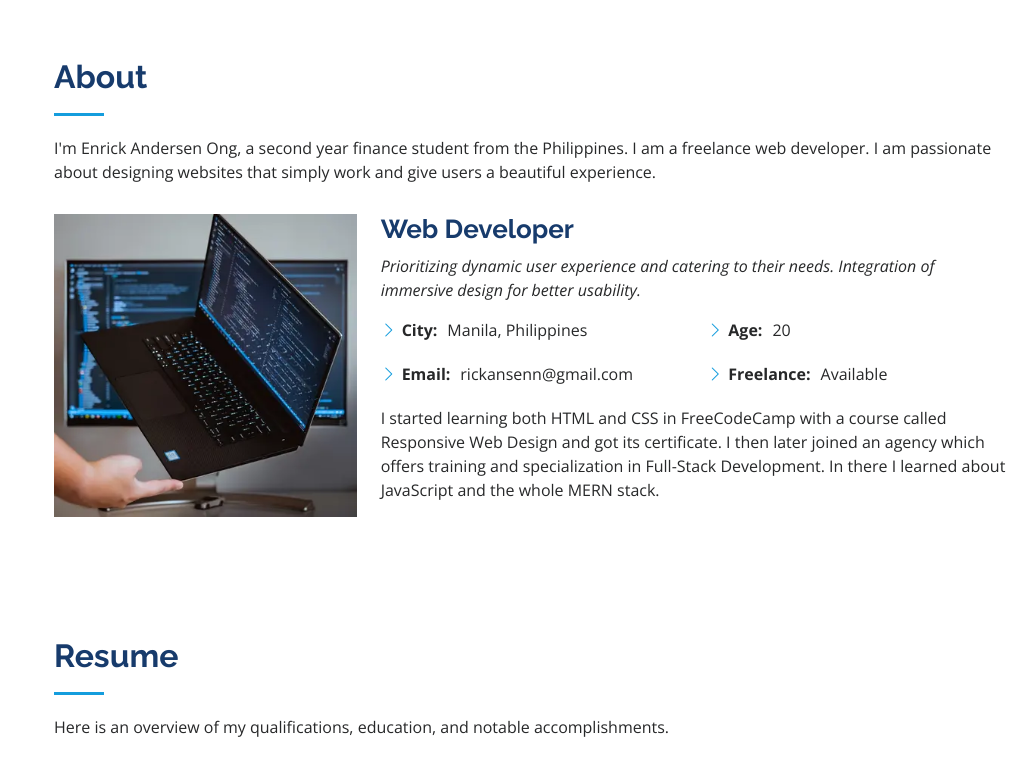
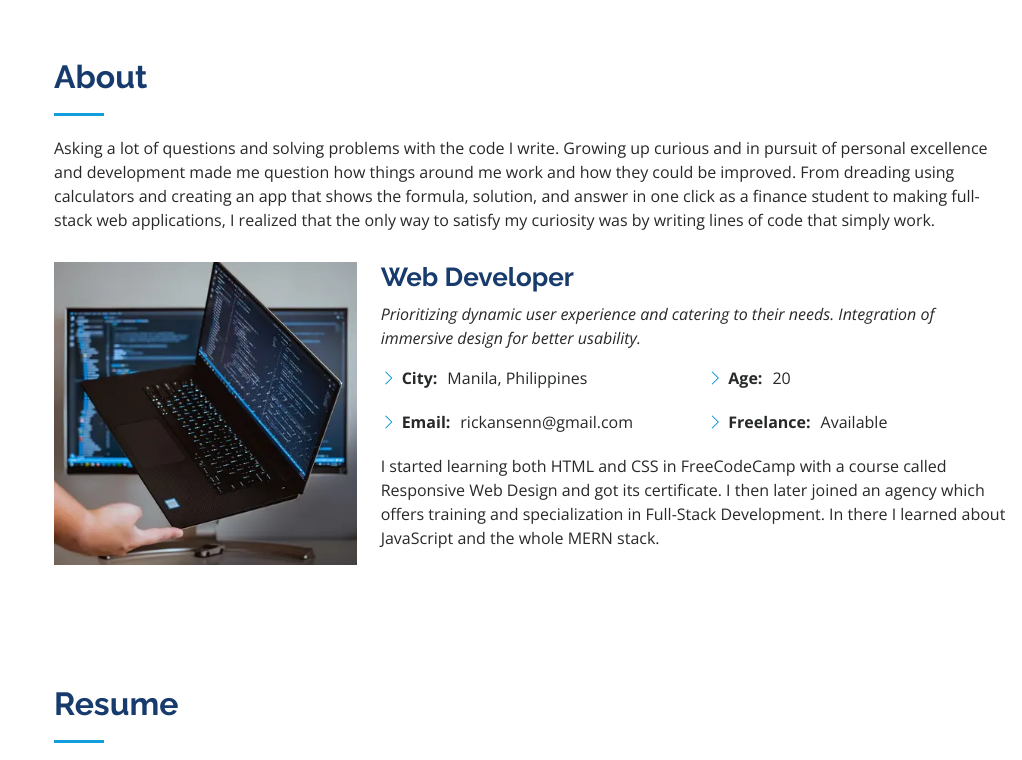
Before and after one commit to rickansen/portfolio, a plain HTML site: page index.html in a window 1280 px wide. Shown: the part 802-1562 px from the top of the page, without its empty margins (258-1280 px from the left). Drawn offline with nearby package versions, Linux system fonts and the light colour scheme.

Commit message:
Update about section

```diff
--- a/index.html
+++ b/index.html
@@ -78,7 +78,7 @@
 
         <div class="section-title">
           <h2>About</h2>
-          <p>I'm Enrick Andersen Ong, a second year finance student from the Philippines. I am a freelance web developer. I am passionate about designing websites that simply work and give users a beautiful experience.
+          <p>Asking a lot of questions and solving problems with the code I write. Growing up curious and in pursuit of personal excellence and development made me question how things around me work and how they could be improved. From dreading using calculators and creating an app that shows the formula, solution, and answer in one click as a finance student to making full-stack web applications, I realized that the only way to satisfy my curiosity was by writing lines of code that simply work.
         </div>
 
         <div class="row">
```
